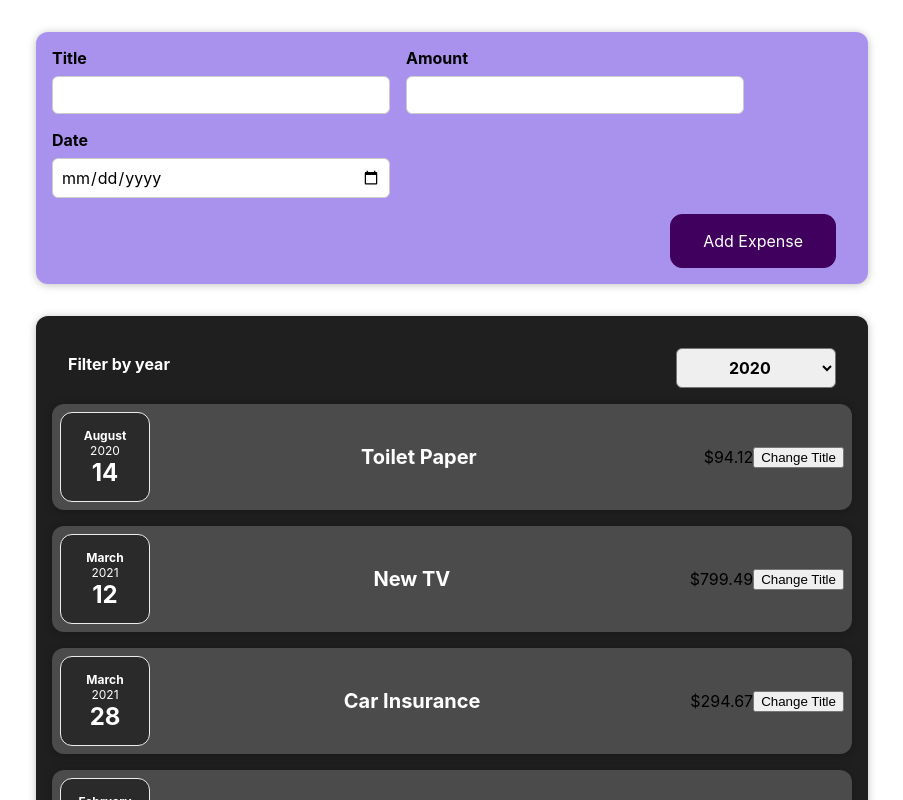
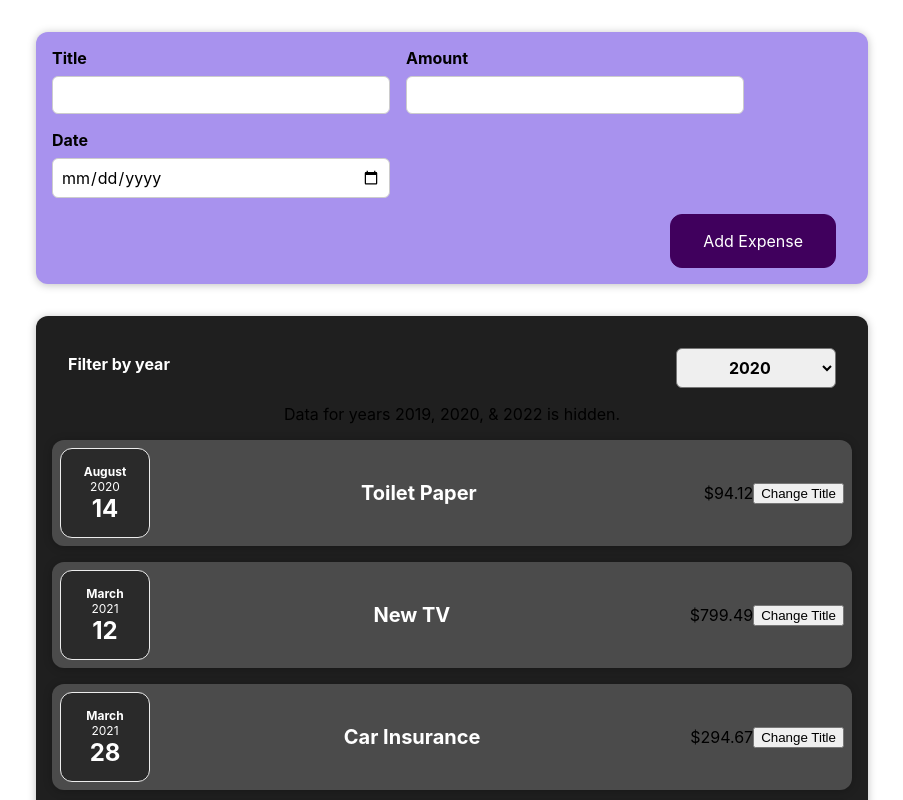
Before and after one commit to ocrosby/react-example, a React (Create React App) app: page / in a window 1280 px wide. Shown: the top 800 px of the page, without its empty margins (188-1091 px from the left). Built offline with nearby package versions, Linux system fonts and the light colour scheme.

Commit message:
chore: add filter by year

```diff
--- a/src/components/Expenses/Expenses.js
+++ b/src/components/Expenses/Expenses.js
@@ -18,6 +18,8 @@ function Expenses(props) {
           <ExpensesFilter
             selected={filteredYear}
             onChangeFilter={filterChangeHandler} />
+
+          <p>Data for years 2019, 2020, & 2022 is hidden.</p>
 
           <ExpenseItem
               title={props.items[0].title}
```
